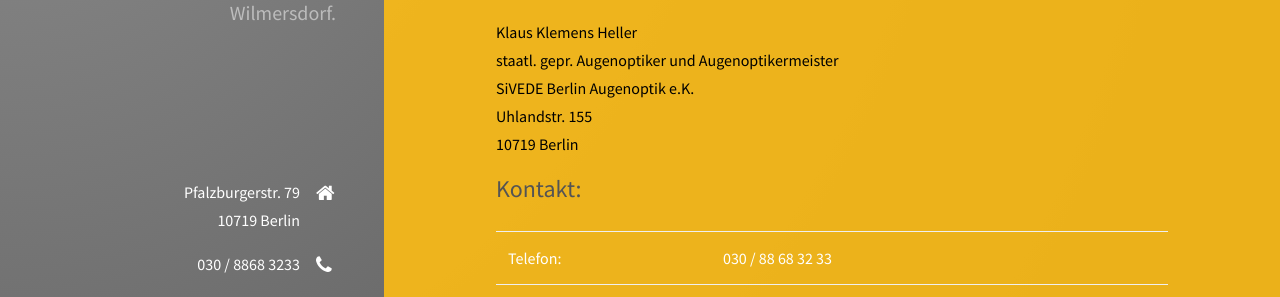
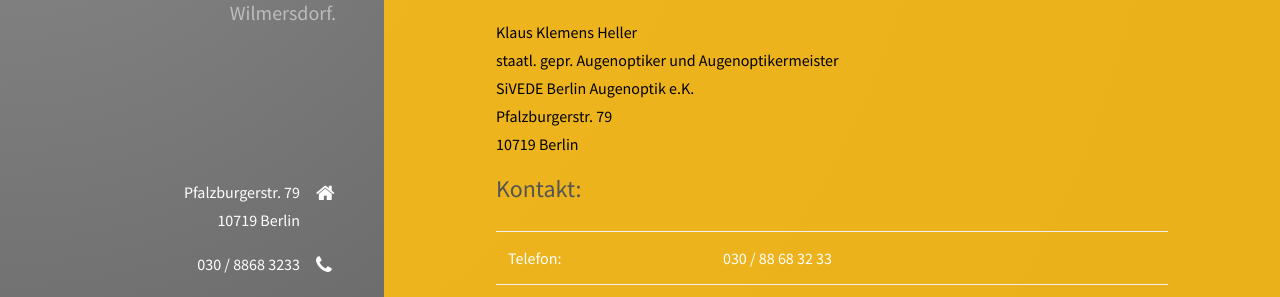
Before and after one commit to noobit/sivede, a Jekyll site: the page built from impressum.md, in a window 1280 px wide and 900 px high. Shown: the part 283-580 px from the top of the window. Built offline with Jekyll 4.4.1, drawn with Linux system fonts in a browser that asks for light colours; nearby versions of some CDN libraries.

Commit message:
Update impressum.md

```diff
--- a/impressum.md
+++ b/impressum.md
@@ -10,7 +10,7 @@
 <p>Klaus Klemens Heller<br />
 staatl. gepr. Augenoptiker und Augenoptikermeister<br />
 SiVEDE Berlin Augenoptik e.K.<br />
-Uhlandstr. 155<br />
+Pfalzburgerstr. 79<br />
 10719 Berlin
 </p>
 <h2>Kontakt:</h2>
```
